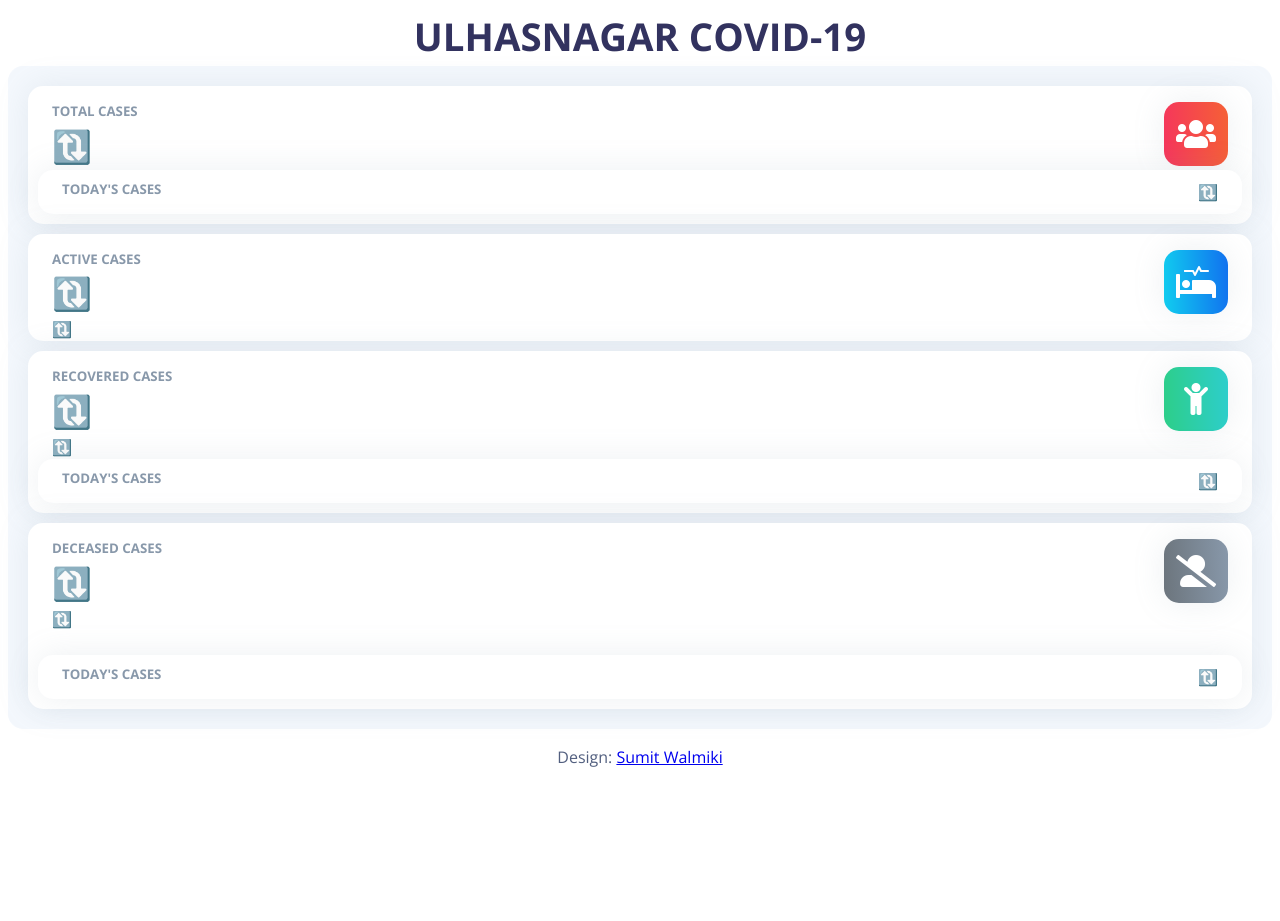
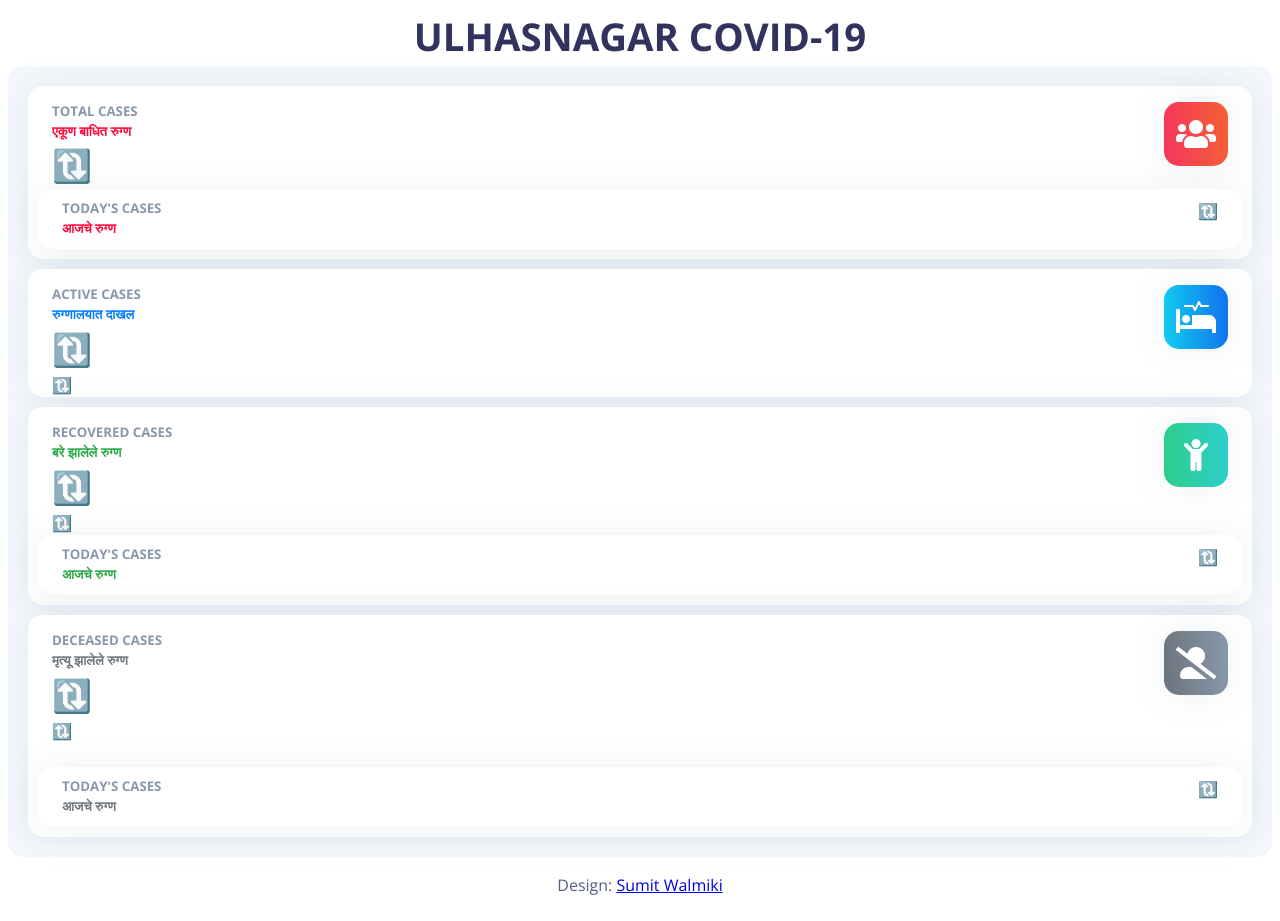
Before and after one commit to covid19thane/USA, a plain HTML site: page index.html in a window 1280 px wide. Before the commit the page ends 800 px from the top, so only its background shows below. Drawn offline with nearby package versions, Linux system fonts and the light colour scheme; no server answers.

Commit message:
Update index.html

```diff
--- a/index.html
+++ b/index.html
@@ -29,7 +29,7 @@
 					<div class="stat__item confirmedul col">
 						<h5 class="card-title text-uppercase text-muted">
 							Total Cases<br />
-							<h5 style="color: #ff073a;"></h5>
+							<h5 style="color: #ff073a;">एकूण बाधित रुग्ण</h5>
 						</h5>
 						<span class="number h2 font-weight-bold total color-red count"
 							>🔃</span
@@ -49,7 +49,7 @@
 						<div class="col">
 							<h5 class="card-title text-uppercase text-muted">
 								Today's Cases<br />
-								<h5 style="color: #ff073a;"></h5>
+								<h5 style="color: #ff073a;">आजचे  रुग्ण</h5>
 							</h5>
 						</div>
 						<span class="new h1 font-weight-bold oldtotal color-red count"
@@ -64,7 +64,7 @@
 					<div class="stat__item activeul col">
 						<h5 class="card-title text-uppercase text-muted">
 							Active Cases<br />
-							<h5 style="color: #007bff;"></h5>
+							<h5 style="color: #007bff;">रुग्णालयात दाखल </h5>
 						</h5>
 						<span class="number h2 font-weight-bold total color-blue count"
 							>🔃</span
@@ -87,7 +87,7 @@
 					<div class="stat__item recoveredul col">
 						<h5 class="card-title text-uppercase text-muted">
 							Recovered Cases<br />
-							<h5 style="color: #28a745;"></h5>
+							<h5 style="color: #28a745;">बरे झालेले रुग्ण</h5>
 						</h5>
 						<span class="number h2 font-weight-bold total color-green count"
 							>🔃</span
@@ -110,7 +110,7 @@
 						<div class="stat__item recoveredul col">
 							<h5 class="card-title text-uppercase text-muted">
 								Today's Cases<br />
-								<h5 style="color: #28a745;"></h5>
+								<h5 style="color: #28a745;">आजचे  रुग्ण</h5>
 							</h5>
 						</div>
 						<span class="new h1 font-weight-bold oldtotal color-red count"
@@ -125,7 +125,7 @@
 					<div class="stat__item deceasedul col">
 						<h5 class="card-title text-uppercase text-muted">
 							Deceased Cases<br />
-							<h5 style="color: #6c757d;"></h5>
+							<h5 style="color: #6c757d;">मृत्यू झालेले रुग्ण</h5>
 						</h5>
 						<span class="number h2 font-weight-bold total color-orange count"
 							>🔃</span
@@ -149,7 +149,7 @@
 						<div class="stat__item deceasedul col">
 							<h5 class="card-title text-uppercase text-muted">
 								Today's Cases<br />
-								<h5 style="color: #6c757d;"></h5>
+								<h5 style="color: #6c757d;">आजचे  रुग्ण</h5>
 							</h5>
 						</div>
 						<span class="new h1 font-weight-bold oldtotal color-red count"
```
